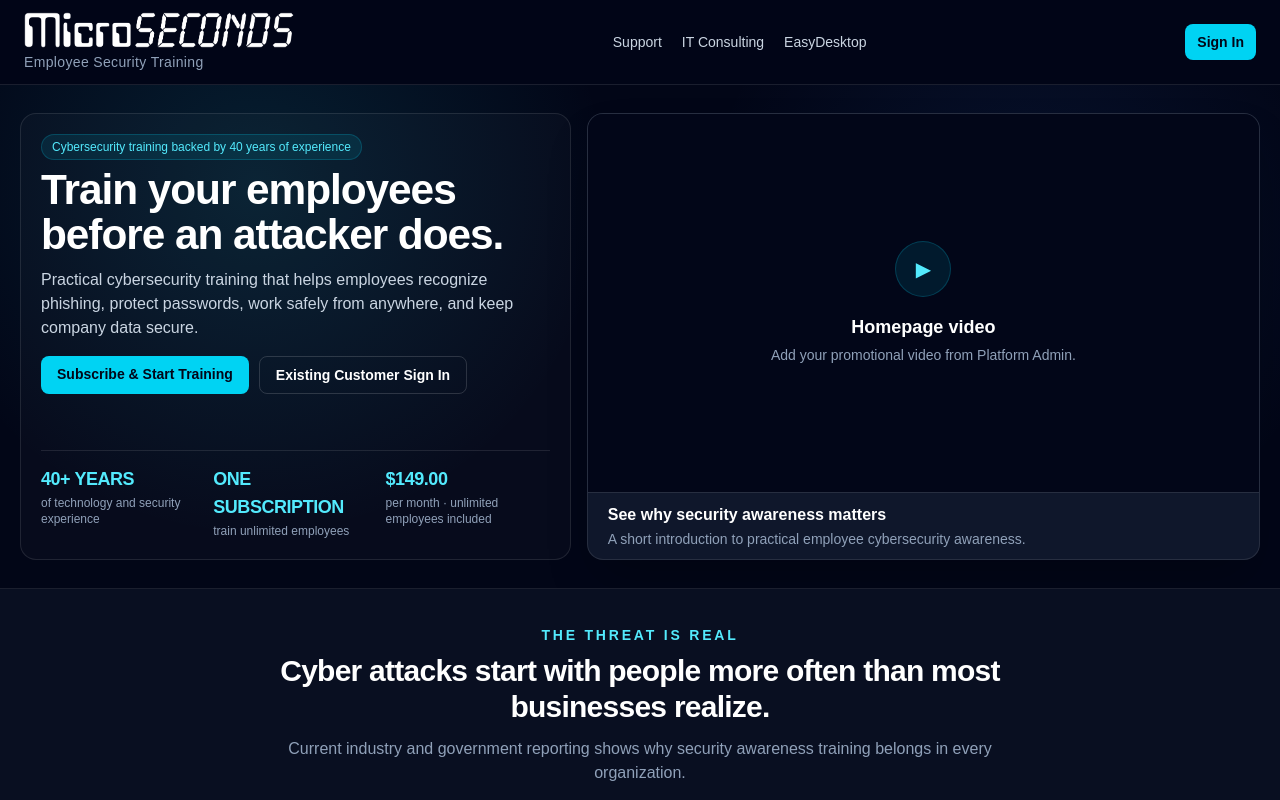
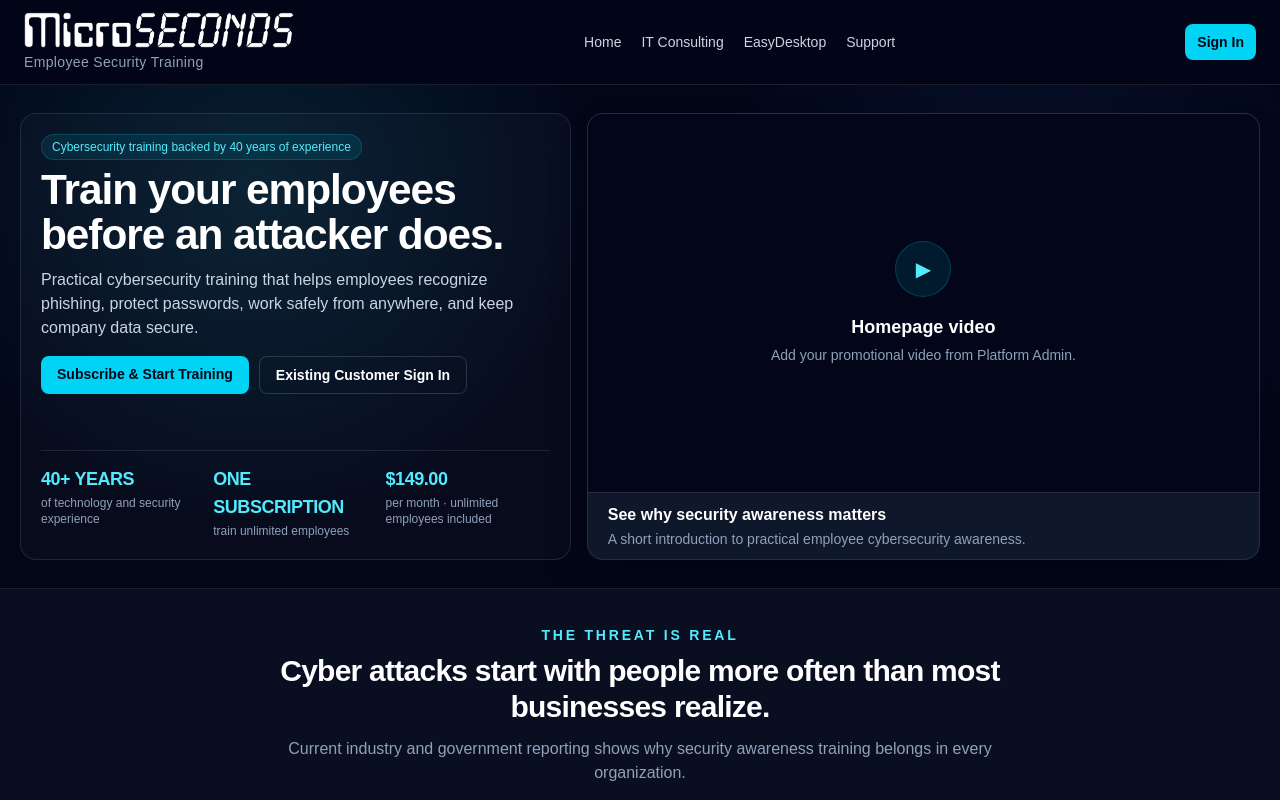
Before and after one commit to microsecs/cyber-training-platform, a Next.js app: page / in a window 1280 px wide. Shown: the top 800 px of the page. Built offline with nearby package versions, Linux system fonts and the light colour scheme; no server answers; the database is empty.

Commit message:
navigation

```diff
--- a/src/components/SiteNav.tsx
+++ b/src/components/SiteNav.tsx
@@ -37,9 +37,10 @@ export default function SiteNav() {
   }
 
   const publicLinks = [
-    { href: "/support", label: "Support" },
+    { href: "/", label: "Home" },
     { href: "/consulting", label: "IT Consulting" },
     { href: "/easydesktop", label: "EasyDesktop" },
+    { href: "/support", label: "Support" },
   ];
 
   const roleLinks =
```
